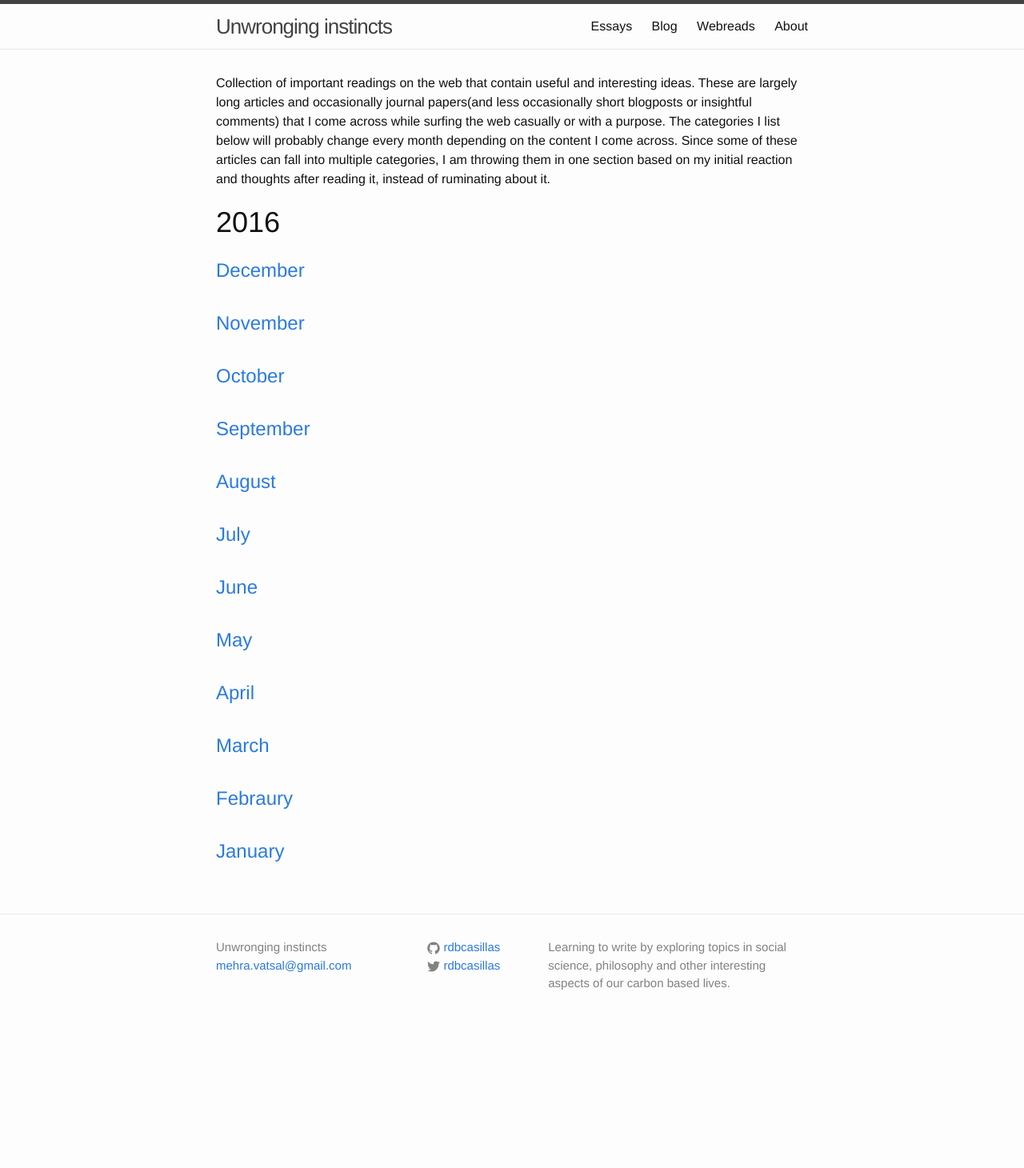
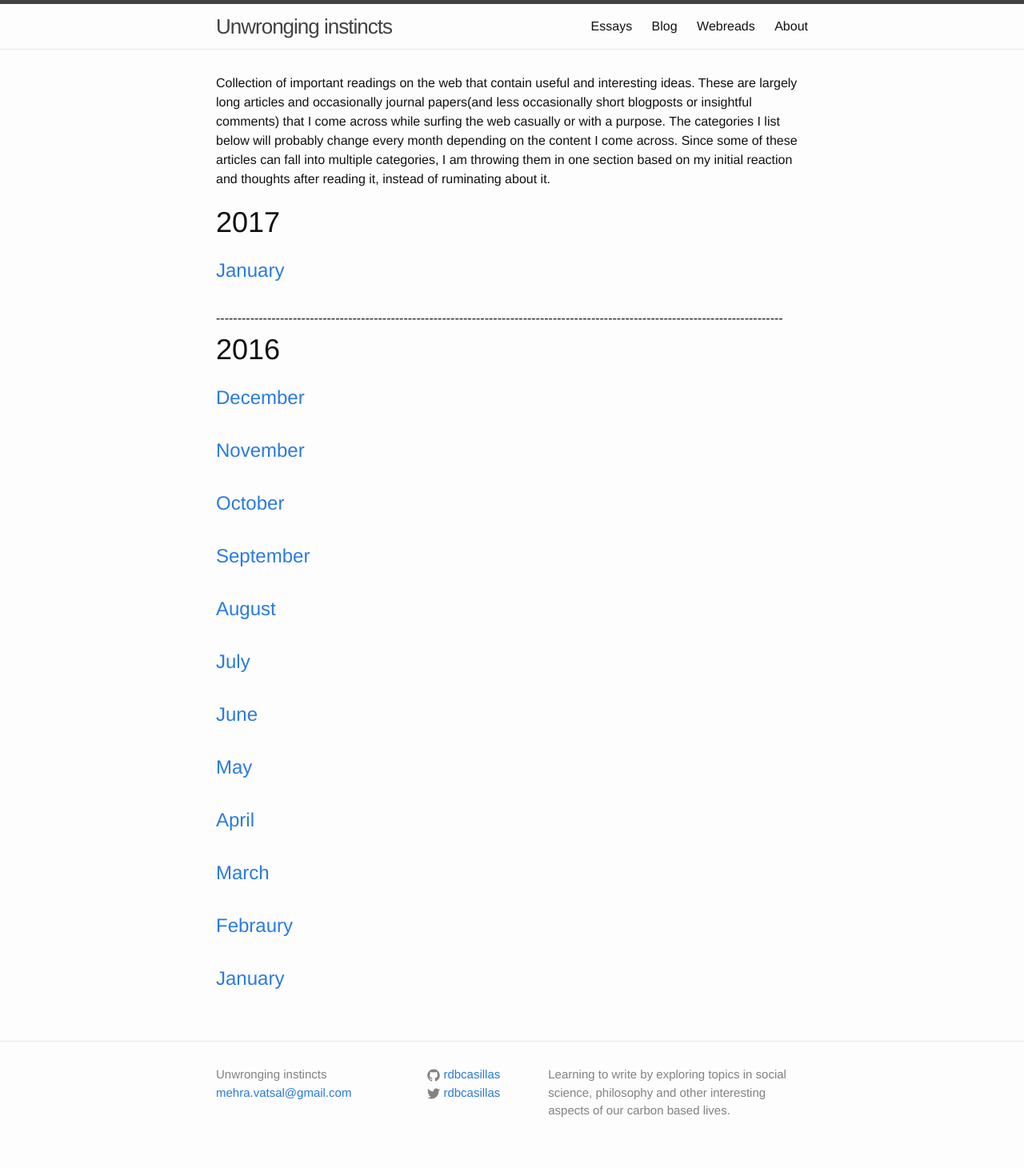
Before and after one commit to rdbcasillas/rdbcasillas.github.io, a Jekyll site: the page built from webreads.md, in a window 1280 px wide. Shown: the whole page at 80% size. Built offline with Jekyll 4.4.1, drawn with Linux system fonts in a browser that asks for light colours; before the commit the page ends 1301 px from its top, so only the background shows below that.

Commit message:
2017 webreads catalogue begins

```diff
--- a/_includes/webreadings.html
+++ b/_includes/webreadings.html
@@ -1,5 +1,16 @@
 <div class="home">
 
+  <h1 class="page-heading">2017</h1>
+  <ul class="post-list">
+      {% for post in site.categories.2017reads %}
+      <li>
+      <h2>
+          <a class="post-link" href="{{ post.url | prepend: site.baseurl }}">{{ post.title }}</a>
+      </h2>
+      </li>
+      {% endfor %}
+  </ul>
+  -------------------------------------------------------------------------------------------------------------------------------------
   <h1 class="page-heading">2016</h1>
   <ul class="post-list">
     {% for post in site.categories.webreads %}
```
Also changed, not shown: _posts/2017reads/2017-01-07-January.md (added, +19 -0 lines).
